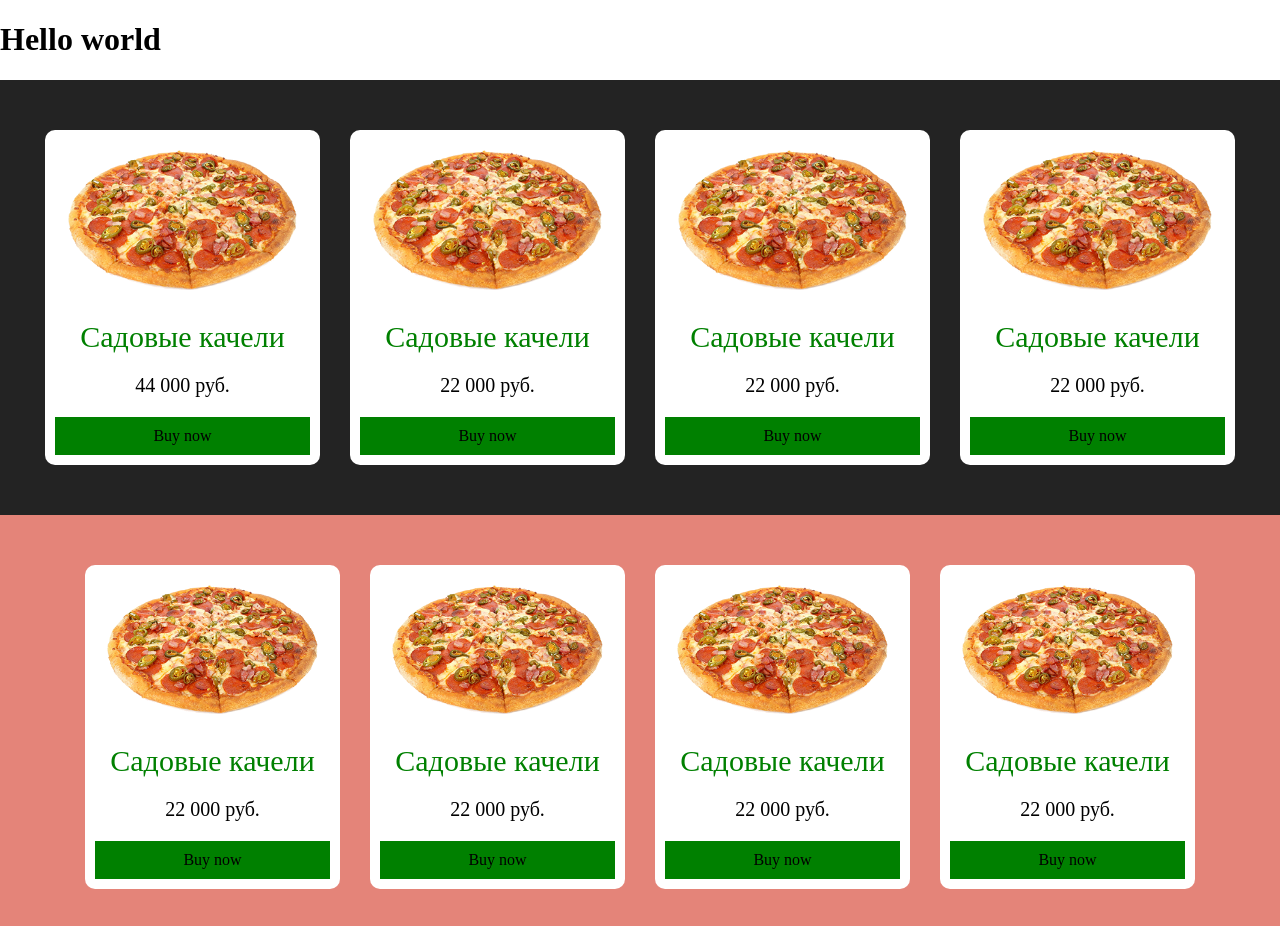
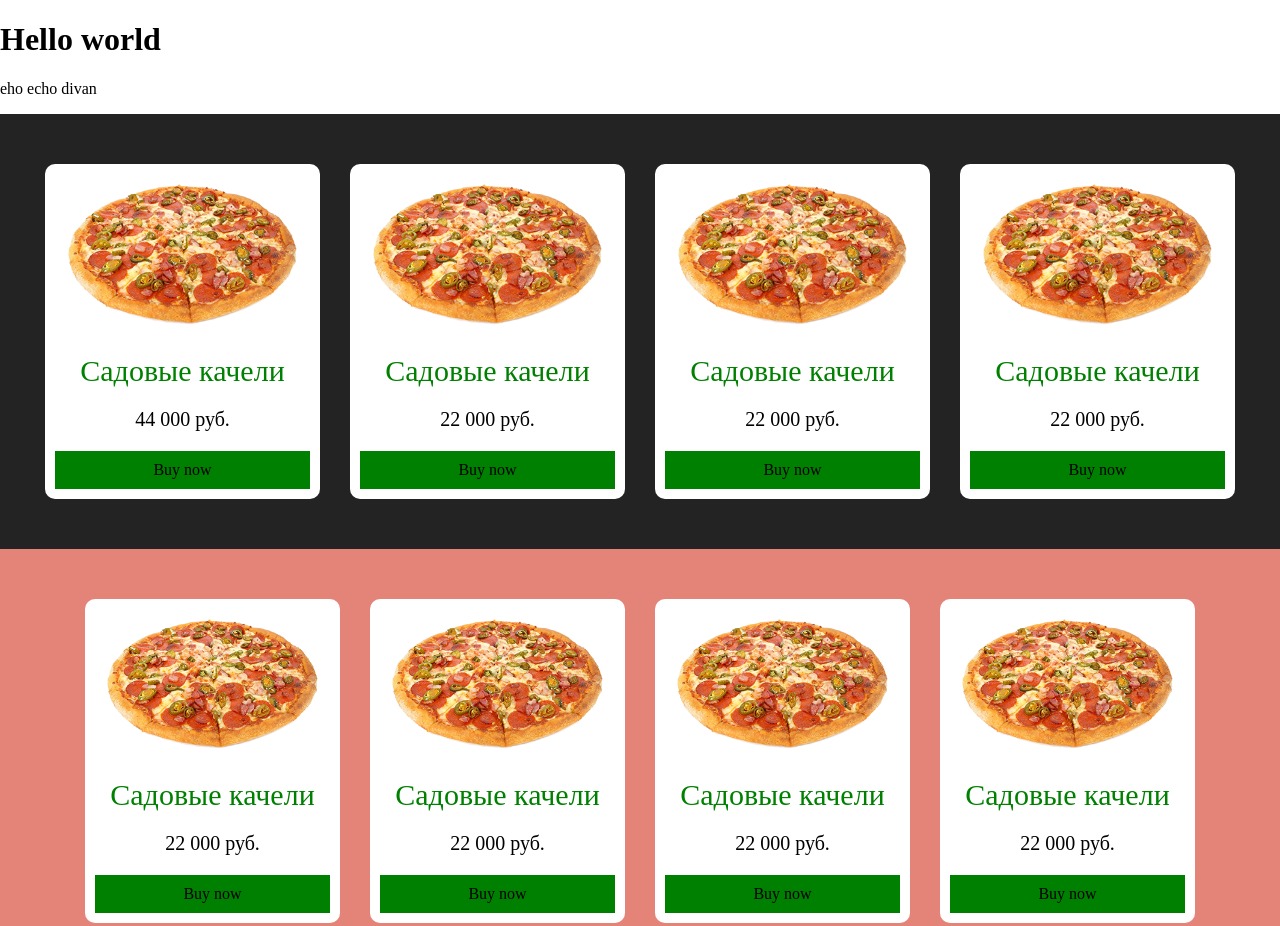
Before and after one commit to Ni-65/divan, a plain HTML site: page index.html in a window 1280 px wide. Shown: the top 926 px of the page. Drawn offline with Linux system fonts and the light colour scheme.

Commit message:
hmrls moff

```diff
--- a/index.html
+++ b/index.html
@@ -8,6 +8,7 @@
 </head>
 <body>
 	<h1>Hello world</h1>
+	<p>eho echo divan</p>
 	<section class="products products-1">
 		<div class="container-full-fluid">
 			<div class="row">
```
